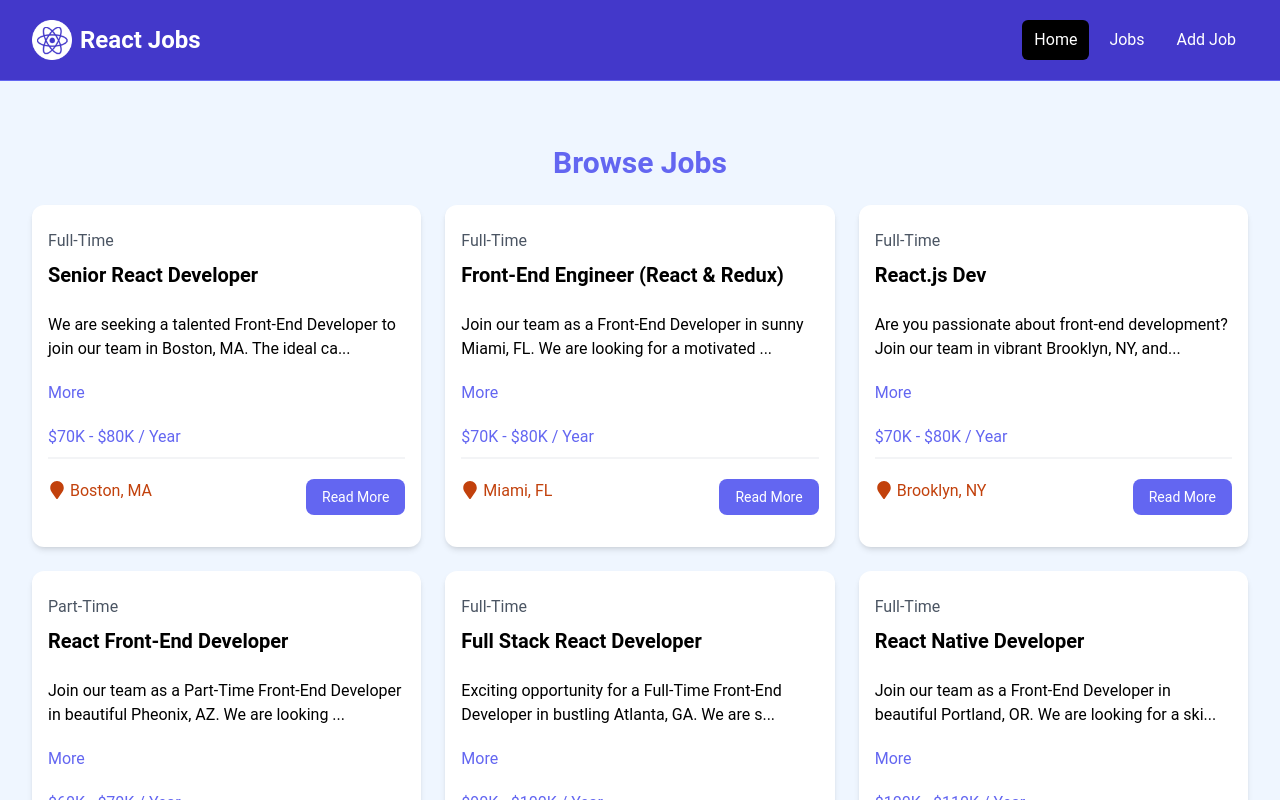
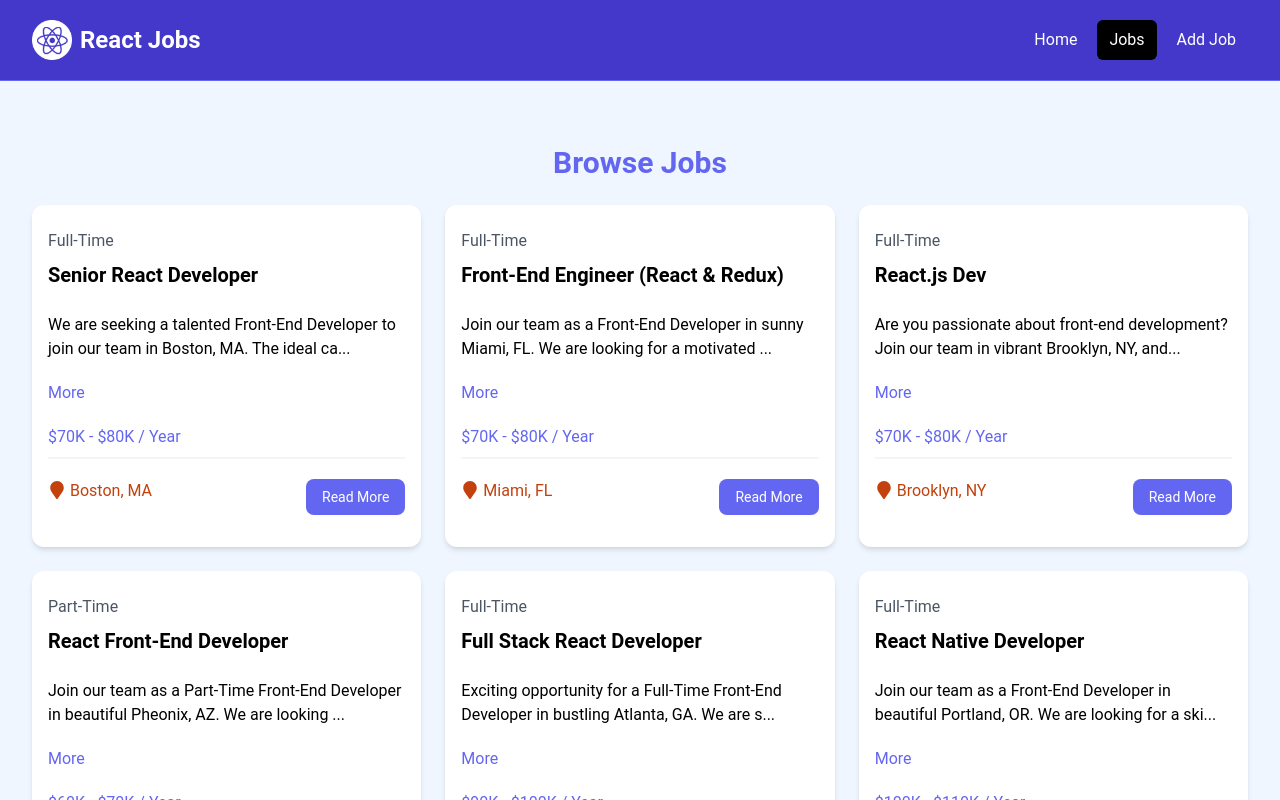
Before and after one commit to AhmedElyacoubiForJ/react-crash-2024, a React (Vite) app: page /jobs in a window 1280 px wide. Shown: the top 800 px of the page. Built offline with nearby package versions, Linux system fonts and the light colour scheme; data requests are answered from the project's data file.

Commit message:
spinner as component wrapping react spinner

```diff
--- a/src/components/JobListings.jsx
+++ b/src/components/JobListings.jsx
@@ -1,7 +1,6 @@
 import { useState, useEffect } from "react";
-
 import JobListing from "./JobListing";
-import { json } from "react-router-dom";
+import Spinner from "./Spinner";
 
 const JobListings = ({ isHome = false }) => {
   /* const jobListings = isHome ? jobs.slice(0, 3) : jobs; */
@@ -32,17 +31,15 @@ const JobListings = ({ isHome = false }) => {
         <h2 className="text-3xl font-bold text-indigo-500 mb-6 text-center">
           {isHome ? "Recent Jobs" : "Browse Jobs"}
         </h2>
-        <div className="grid grid-cols-1 md:grid-cols-3 gap-6">
           {loading ? (
-            <h2>Loading...</h2>
+            <Spinner loading={loading} />
           ) : (
-            <>
+            <div className="grid grid-cols-1 md:grid-cols-3 gap-6">
               {jobs.map((job) => (
                 <JobListing key={job.id} job={job} />
               ))}
-            </>
+            </div>
           )}
-        </div>
       </div>
     </section>
   );
--- a/src/components/NavBar.jsx
+++ b/src/components/NavBar.jsx
@@ -1,41 +1,35 @@
+import { NavLink } from "react-router-dom";
 import logo from "../assets/images/logo.png";
 
 const Navbar = () => {
+  const linkClass = ({ isActive }) =>
+    isActive
+      ? "bg-black text-white hover:bg-gray-900 hover:text-white rounded-md px-3 py-2"
+      : "text-white hover:bg-gray-900 hover:text-white rounded-md px-3 py-2";
+
   return (
     <nav className="bg-indigo-700 border-b border-indigo-500">
       <div className="mx-auto max-w-7xl px-2 sm:px-6 lg:px-8">
         <div className="flex h-20 items-center justify-between">
           <div className="flex flex-1 items-center justify-center md:items-stretch md:justify-start">
             {/*  <!-- Logo --> */}
-            <a
-              className="flex flex-shrink-0 items-center mr-4"
-              href="/index.html"
-            >
+            <NavLink className="flex flex-shrink-0 items-center mr-4" to="/">
               <img className="h-10 w-auto" src={logo} alt="React Jobs" />
               <span className="hidden md:block text-white text-2xl font-bold ml-2">
                 React Jobs
               </span>
-            </a>
+            </NavLink>
             <div className="md:ml-auto">
               <div className="flex space-x-2">
-                <a
-                  href="/index.html"
-                  className="text-white bg-black hover:bg-gray-900 hover:text-white rounded-md px-3 py-2"
-                >
+                <NavLink to="/" className={linkClass}>
                   Home
-                </a>
-                <a
-                  href="/jobs.html"
-                  className="text-white hover:bg-gray-900 hover:text-white rounded-md px-3 py-2"
-                >
+                </NavLink>
+                <NavLink to="/jobs" className={linkClass}>
                   Jobs
-                </a>
-                <a
-                  href="/add-job.html"
-                  className="text-white hover:bg-gray-900 hover:text-white rounded-md px-3 py-2"
-                >
+                </NavLink>
+                <NavLink to="/add-job" className={linkClass}>
                   Add Job
-                </a>
+                </NavLink>
               </div>
             </div>
           </div>
--- /dev/null
+++ b/src/components/Spinner.jsx
@@ -0,0 +1,18 @@
+import ClipLoader from "react-spinners/ClipLoader";
+
+const override = {
+    display: 'block',
+    margin: '100px auto'
+
+}
+
+const Spinner = ({ loading }) => {
+  return <ClipLoader
+    color='#4338ca'
+    loading={loading}
+    cssOverride={override}
+    size={150}
+  />;
+};
+
+export default Spinner;
```
